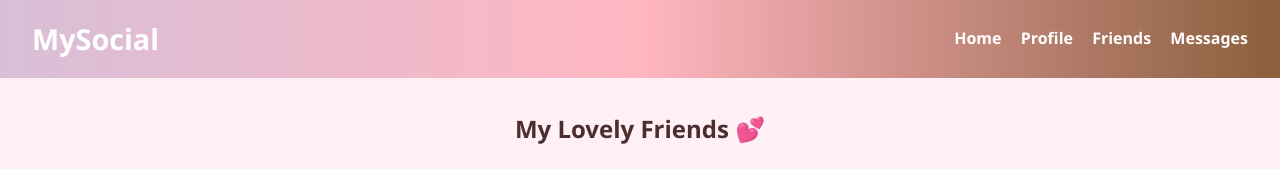
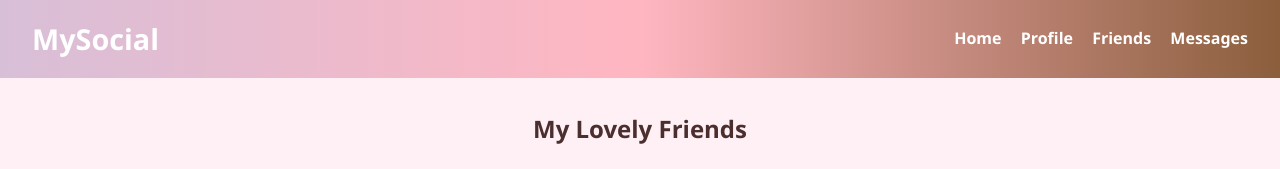
Before and after one commit to malak-omar-code/Swirls, a plain HTML site: page friends.html in a window 1280 px wide. Shown: the top 169 px of the page. Drawn offline with Linux system fonts and the light colour scheme.

Commit message:
Update friends.html

```diff
--- a/friends.html
+++ b/friends.html
@@ -17,7 +17,7 @@
   </nav>
 
   <section class="friends">
-    <h2>My Lovely Friends 💕</h2>
+    <h2>My Lovely Friends </h2>
     <div class="friends-grid">
       <div class="friend-card">
         <img src="friend1.jpg" alt="Friend 1">
```
